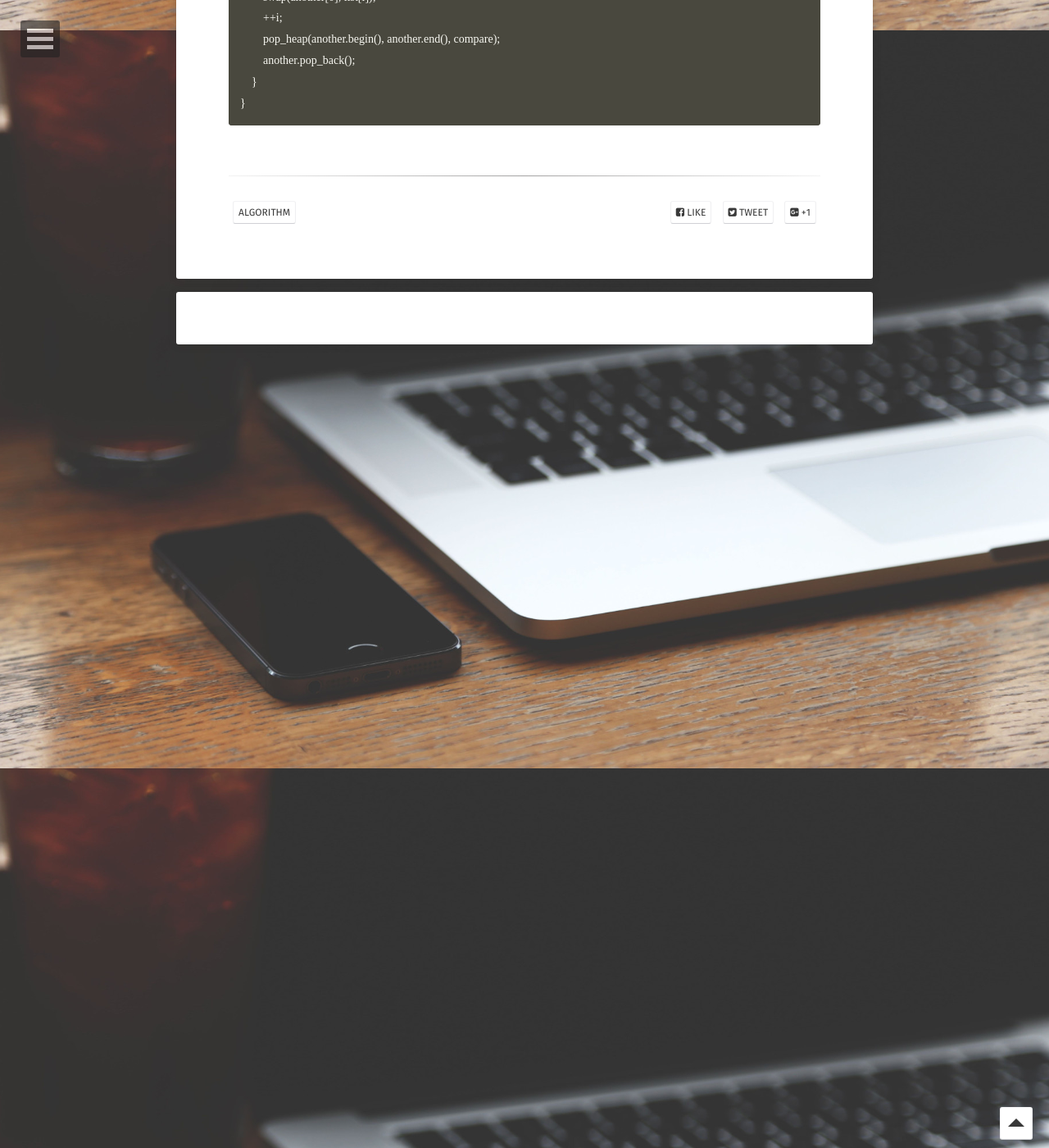
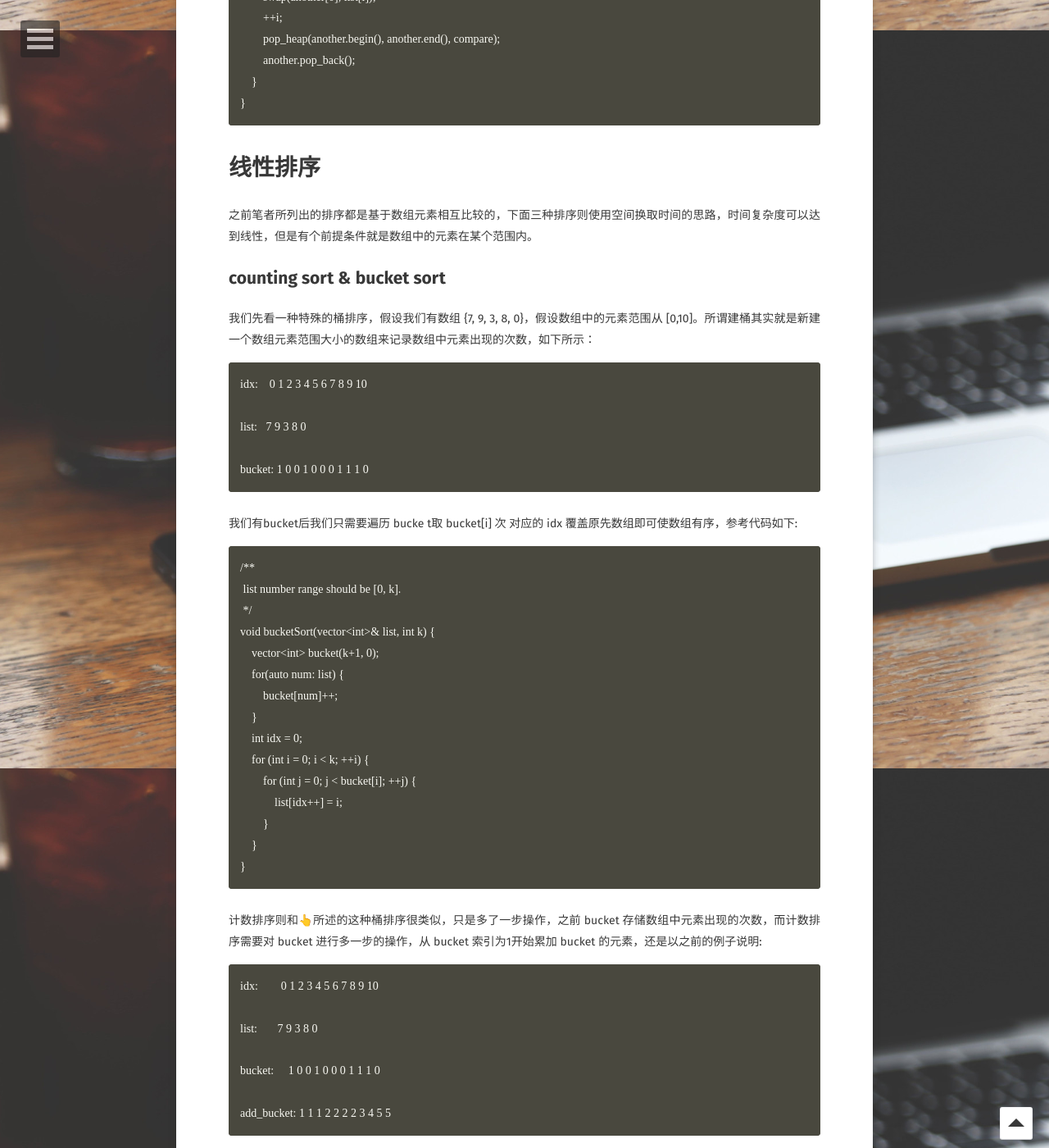
Before and after one commit to longjianjiang/longjianjiang.github.io, a Jekyll site: the page built from _posts/2018-12-07-sort.md, in a window 1280 px wide and 1400 px high, scrolled down 8963 px. Shown: the whole window at 82% size. Built offline with Jekyll 4.4.1, drawn with Linux system fonts in a browser that asks for light colours; some web fonts are replaced; comment, search, counter and statistics services are not loaded; some of the changed text lies outside the part shown.

Commit message:
Update(auto commit)

````diff
--- a/_posts/2018-12-07-sort.md
+++ b/_posts/2018-12-07-sort.md
@@ -324,3 +324,75 @@ void heapSort(vector<int>& list) {
     }
 }
 ```
+
+# 线性排序
+
+之前笔者所列出的排序都是基于数组元素相互比较的，下面三种排序则使用空间换取时间的思路，时间复杂度可以达到线性，但是有个前提条件就是数组中的元素在某个范围内。
+
+## counting sort & bucket sort
+
+我们先看一种特殊的桶排序，假设我们有数组 {7, 9, 3, 8, 0}，假设数组中的元素范围从 [0,10]。所谓建桶其实就是新建一个数组元素范围大小的数组来记录数组中元素出现的次数，如下所示：
+
+```
+idx:    0 1 2 3 4 5 6 7 8 9 10
+
+list:   7 9 3 8 0
+
+bucket: 1 0 0 1 0 0 0 1 1 1 0
+```
+
+我们有bucket后我们只需要遍历 bucke t取 bucket[i] 次 对应的 idx 覆盖原先数组即可使数组有序，参考代码如下:
+
+```
+/**
+ list number range should be [0, k].
+ */
+void bucketSort(vector<int>& list, int k) {
+    vector<int> bucket(k+1, 0);
+    for(auto num: list) {
+        bucket[num]++;
+    }
+    int idx = 0;
+    for (int i = 0; i < k; ++i) {
+        for (int j = 0; j < bucket[i]; ++j) {
+            list[idx++] = i;
+        }
+    }
+}
+```
+
+计数排序则和👆所述的这种桶排序很类似，只是多了一步操作，之前 bucket 存储数组中元素出现的次数，而计数排序需要对 bucket 进行多一步的操作，从 bucket 索引为1开始累加 bucket 的元素，还是以之前的例子说明:
+
+```
+idx:        0 1 2 3 4 5 6 7 8 9 10
+
+list:       7 9 3 8 0
+
+bucket:     1 0 0 1 0 0 0 1 1 1 0
+
+add_bucket: 1 1 1 2 2 2 2 3 4 5 5
+```
+现在 bucket 中存储的是数组元素次数的累加，其实也是排序后改元素在数组中的索引，所以我们遍历数组根据数组的中值，也就是 bucket 的索引找到累加值，将该索引和数组的值进行更新数组，即可使数组有序，参考代码如下:
+
+```
+/**
+ list number range should be [0, k]
+ */
+void countingSort(vector<int>& list, int k) {
+    vector<int> tmp(list);
+    vector<int> bucket(k+1, 0);
+    for(auto num: list) {
+        bucket[num]++;
+    }
+    for (int i = 1; i <= k; ++i) {
+        bucket[i] += bucket[i-1];
+    }
+
+    for (int i = 0; i < list.size(); ++i) {
+        int number = tmp[i];
+        list[--bucket[number]] = number;
+    }
+}
+```
+
+## radix sort
````
